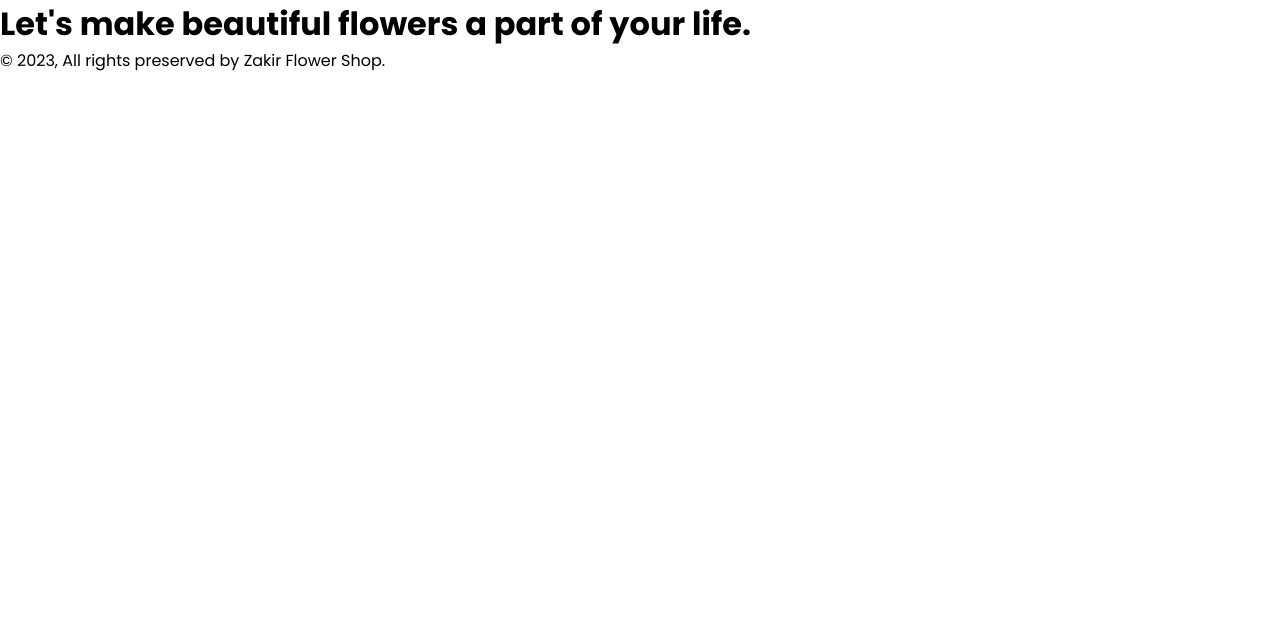
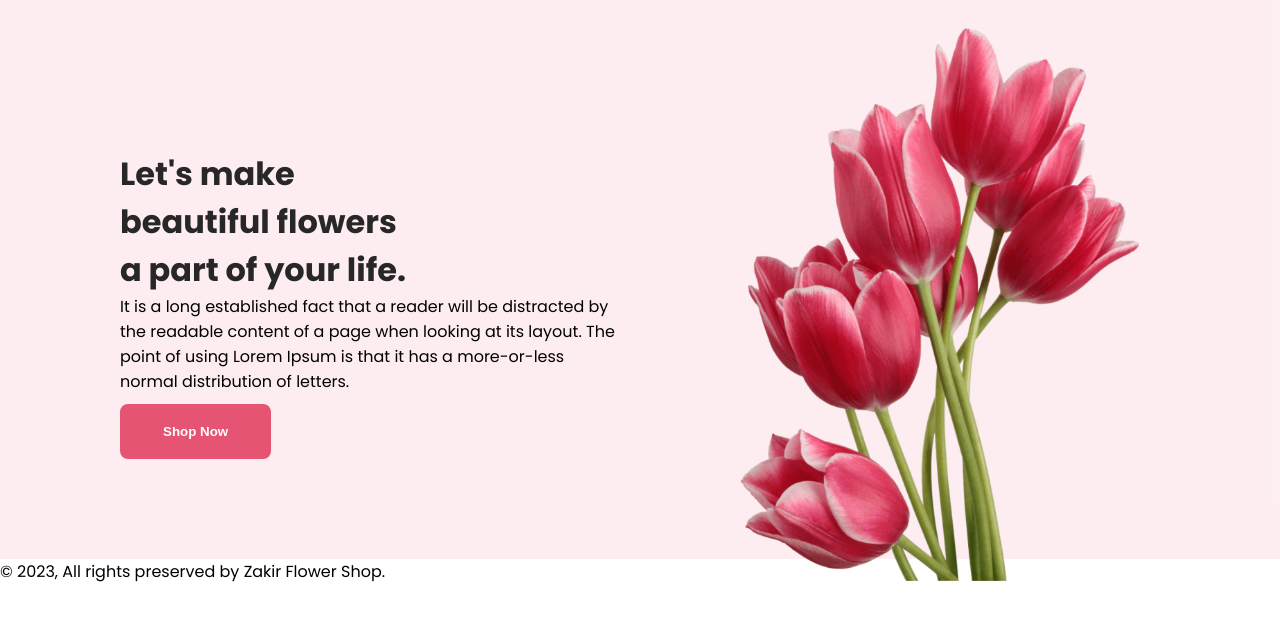
Before and after one commit to zakir85/zakir-flower-shop, a plain HTML site: page index.html in a window 1280 px wide. Drawn offline with Linux system fonts and the light colour scheme.

Commit message:
header section complete commit

```diff
--- a/index.html
+++ b/index.html
@@ -13,9 +13,13 @@
     <header class="header">
         <div class="banner-section">
             <div class="banner-content-left">
-                <h1 class="banner-title">Let's make beautiful flowers a part of your life.</h1>
+                <h1 class="banner-title">Let's make <br> beautiful flowers <br> a part of your life.</h1>
+                <p>It is a long established fact that a reader will be distracted by the readable content of a page when looking at its layout. The point of using Lorem Ipsum is that it has a more-or-less normal distribution of letters.</p>
+                <button class="banner-button">Shop Now</button>
             </div>
-            <div class="banner-content-right"></div>
+
+             <img class="banner-content-right" src="images/bannar.png" alt="banner picture">
+
         </div>
 
     </header>
--- a/style.css
+++ b/style.css
@@ -9,3 +9,45 @@ body{
 }
 
 /* header section's style */
+.header{
+    background: rgba(229, 84, 115, 0.10);
+
+
+}
+
+.banner-section{
+    display: flex;
+    padding: 0 200px;
+    align-items: center;
+    justify-content: center;
+    gap: 100px;
+
+}
+.banner-content-right{
+    width: 50%;
+    margin-bottom: -48px;
+}
+.banner-content-right img{
+    width: 635px;
+}
+
+
+.banner-title{
+    color: #272727;
+    width: 500px;
+    margin-top: 150px;
+    font-weight: bold;
+
+}
+
+.banner-button{
+    color: #FFFFFF;
+    font-weight: 700;
+    padding: 20px 43px;
+    border-radius: 8px;
+    background: #E55473;
+    margin-top: 10px;
+    margin-bottom: 100px;
+    border: none;
+
+}
```
